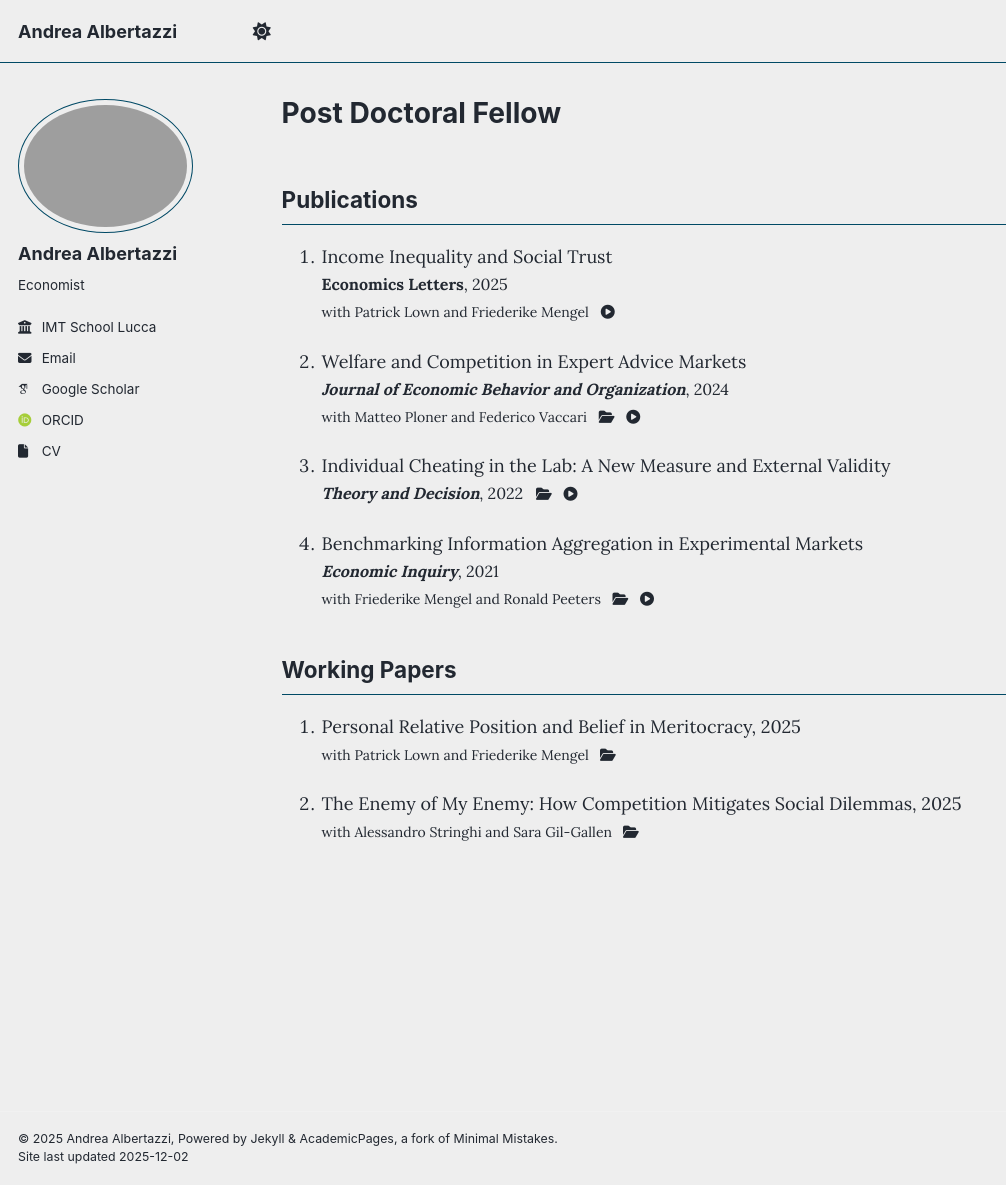
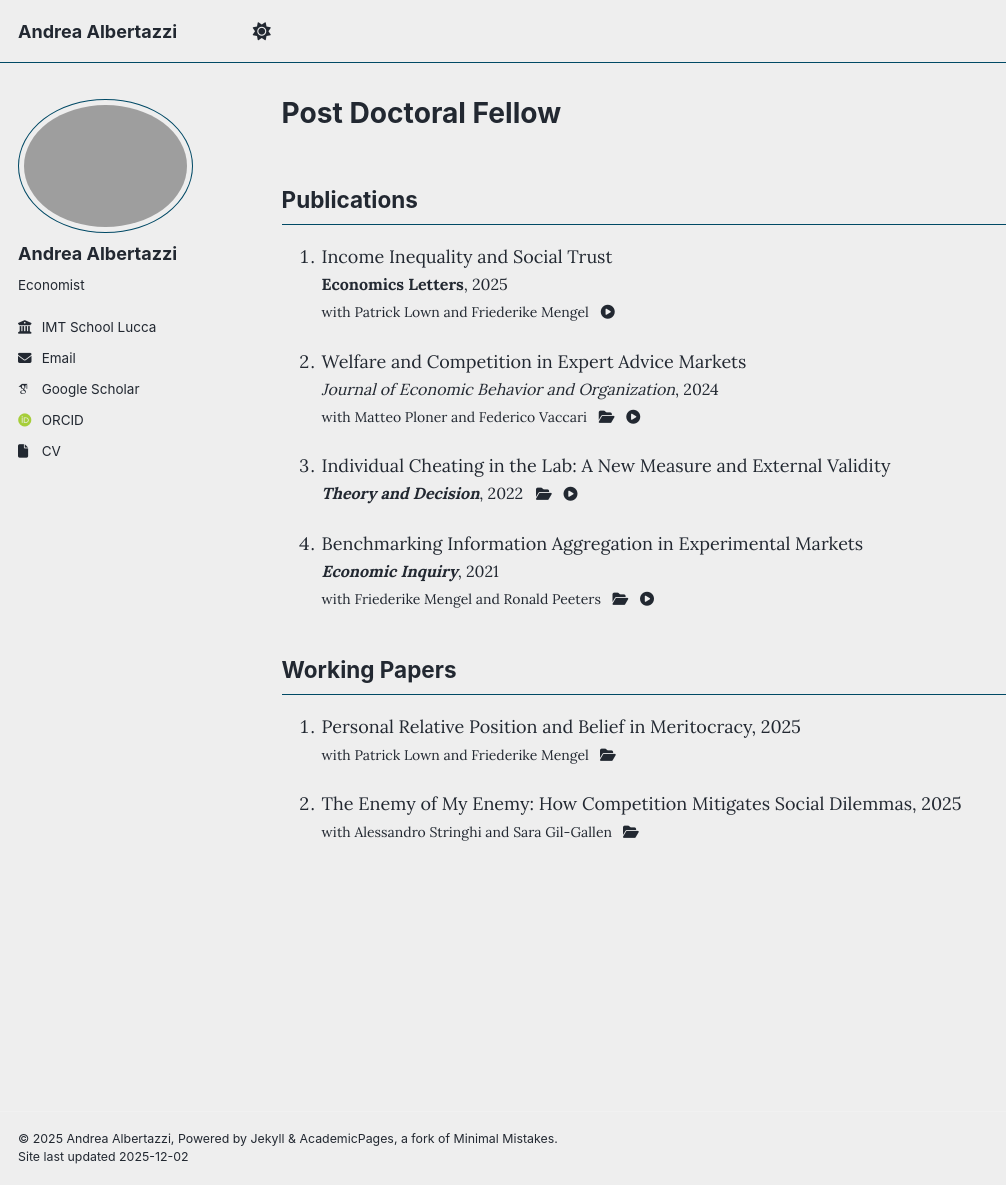
Before and after one commit to tazze87/tazze87.github.io, a Jekyll site: the page built from _pages/about.md, in a window 1280 px wide and 1185 px high. Shown: the whole window, without its empty margins (0-1006 px from the left). Built offline with Jekyll 4.4.1, drawn with Linux system fonts in a browser that asks for light colours; some web fonts are replaced; a script that is not in the unit is left out.

Commit message:
Update about.md

```diff
--- a/_pages/about.md
+++ b/_pages/about.md
@@ -19,7 +19,7 @@ author_profile: true
 
 
 2. [Welfare and Competition in Expert Advice Markets](/files/APV-WelfareCompetition.pdf){:target="_blank" rel="noopener noreferrer"}<br>
-    <span style="font-size:16px;">***Journal of Economic Behavior and Organization***, 2024</span><br>
+    <span style="font-size:16px;">*Journal of Economic Behavior and Organization*, 2024</span><br>
     <span style="font-size:14px;">
       with <a href="https://matteoploner.eco.unitn.it" target="_blank" rel="noopener noreferrer">Matteo Ploner</a>
       and <a href="https://www.fvaccari.com" target="_blank" rel="noopener noreferrer">Federico Vaccari</a>
```
